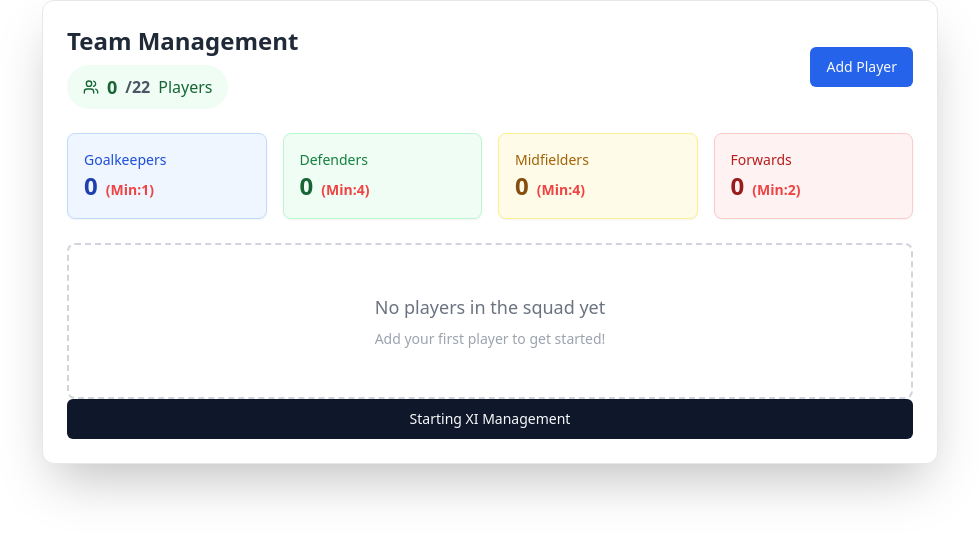
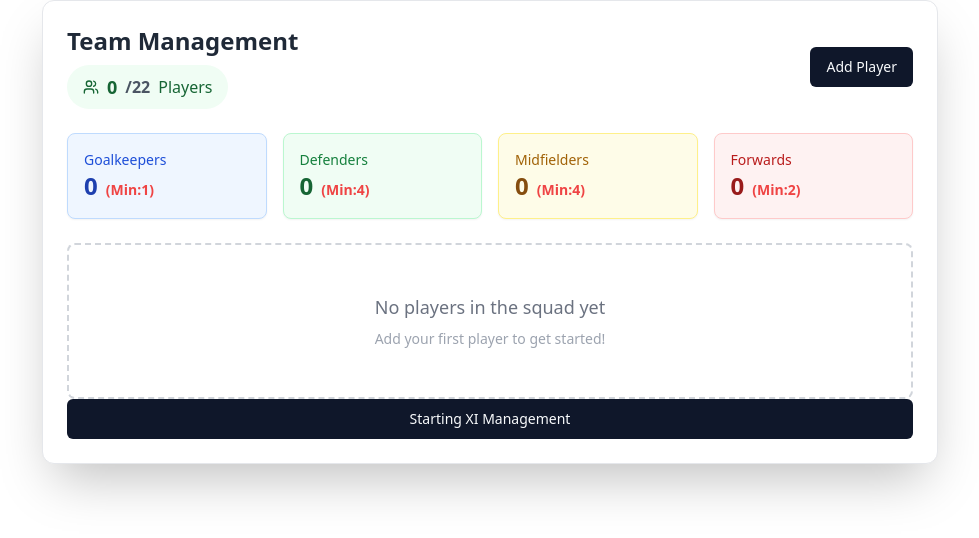
Before and after one commit to Saheel-Mahzz/Football-Team-Management, a React (Vite) app: page / in a window 1280 px wide. Shown: the top 538 px of the page, without its empty margins (150-1129 px from the left). Built offline with nearby package versions, Linux system fonts and the light colour scheme.

Commit message:
feat: added tooltip and updated readme and clear validiton

```diff
--- a/package.json
+++ b/package.json
@@ -19,6 +19,7 @@
     "@radix-ui/react-select": "^2.2.6",
     "@radix-ui/react-slot": "^1.2.4",
     "@radix-ui/react-toast": "^1.2.15",
+    "@radix-ui/react-tooltip": "^1.2.8",
     "class-variance-authority": "^0.7.1",
     "clsx": "^2.1.1",
     "lucide-react": "^0.556.0",
--- /dev/null
+++ b/src/components/ui/tooltip.tsx
@@ -0,0 +1,28 @@
+import * as React from "react"
+import * as TooltipPrimitive from "@radix-ui/react-tooltip"
+
+import { cn } from "@/lib/utils"
+
+const TooltipProvider = TooltipPrimitive.Provider
+
+const Tooltip = TooltipPrimitive.Root
+
+const TooltipTrigger = TooltipPrimitive.Trigger
+
+const TooltipContent = React.forwardRef<
+  React.ElementRef<typeof TooltipPrimitive.Content>,
+  React.ComponentPropsWithoutRef<typeof TooltipPrimitive.Content>
+>(({ className, sideOffset = 4, ...props }, ref) => (
+  <TooltipPrimitive.Content
+    ref={ref}
+    sideOffset={sideOffset}
+    className={cn(
+      "z-50 overflow-hidden rounded-md border bg-popover px-3 py-1.5 text-sm text-popover-foreground shadow-md animate-in fade-in-0 zoom-in-95 data-[state=closed]:animate-out data-[state=closed]:fade-out-0 data-[state=closed]:zoom-out-95 data-[side=bottom]:slide-in-from-top-2 data-[side=left]:slide-in-from-right-2 data-[side=right]:slide-in-from-left-2 data-[side=top]:slide-in-from-bottom-2 origin-[--radix-tooltip-content-transform-origin]",
+      className
+    )}
+    {...props}
+  />
+))
+TooltipContent.displayName = TooltipPrimitive.Content.displayName
+
+export { Tooltip, TooltipTrigger, TooltipContent, TooltipProvider }
--- a/src/pages/team/components/TeamHeader.tsx
+++ b/src/pages/team/components/TeamHeader.tsx
@@ -1,11 +1,12 @@
 import { Badge } from '@/components/ui/badge';
 import { Button } from '@/components/ui/button';
 import { Card } from '@/components/ui/card';
-import { Dialog, DialogContent, DialogTrigger } from '@/components/ui/dialog';
+import { Dialog, DialogContent } from '@/components/ui/dialog';
+import { Tooltip, TooltipContent, TooltipProvider, TooltipTrigger } from '@/components/ui/tooltip';
 import { useTeamStore } from '@/stores/useTeamStore';
 import { getErrorMessage } from '@/types/errorHandler';
 import { Player } from '@/types/players';
-import { Users } from 'lucide-react';
+import { CircleAlert, Users } from 'lucide-react';
 import { useState } from 'react';
 import { toast } from 'sonner';
 import { getPositionCount, getTeamStatusColor } from '../utils/teamStatus';
@@ -16,6 +17,7 @@ export default function TeamHeader() {
   const [isDialogOpen,setIsDialogOpen] = useState<boolean>(false)
   const {defender,goalKeeper,forward,mid,totalPlayers} = getPositionCount(players)
   const status = getTeamStatusColor(totalPlayers)
+  const isSquadFull = totalPlayers>=22
 
     const handleAddPlayer = (data:Player)=>{
    const result = addPlayer(data);
@@ -47,16 +49,35 @@ if (success) {
 
 </div>
   </div>
+    <TooltipProvider>
       <Dialog open={isDialogOpen} onOpenChange={setIsDialogOpen}>
-        <DialogTrigger>
-    <Button className="bg-blue-600 hover:bg-blue-700">
+        <Tooltip delayDuration={200}>
+          <TooltipTrigger asChild>
+            <div className="inline-block">
+              <Button
+                className={` ${isSquadFull ?'cursor-none' : 'cursor-pointer'}`}
+                disabled={isSquadFull}
+                onClick={() => !isSquadFull && setIsDialogOpen(true)}
+              >
                 Add Player
               </Button>
-    </DialogTrigger>
+            </div>
+          </TooltipTrigger>
+          {isSquadFull && (
+            <TooltipContent side="top" className="max-w-xs">
+              <p className="font-medium flex gap-2 text-red-600">
+                <span> <CircleAlert width={20} height={20} /></span>Squad Full!</p>
+              <p className="text-sm text-gray-600">
+                Maximum 22 players allowed. Remove some players before adding new ones.
+              </p>
+            </TooltipContent>
+          )}
+        </Tooltip>
         <DialogContent>
           <TeamForm onSubmit={handleAddPlayer} />
         </DialogContent>
       </Dialog>
+    </TooltipProvider>
 </div>
 <div className="grid grid-cols-2 md:grid-cols-4 gap-4 mb-6">
   <Card className="bg-blue-50 border-blue-200 p-4">
--- a/src/stores/useTeamStore.ts
+++ b/src/stores/useTeamStore.ts
@@ -2,6 +2,7 @@
 import { validateJerseyNumber, validateSquadLimit } from '@/pages/team/utils/teamRules';
 import { Player } from '@/types/players';
 import { create } from 'zustand';
+import { persist } from 'zustand/middleware';
 
 export interface ActionResult {
   success:boolean,
@@ -20,9 +21,11 @@ interface TeamStore {
   setPlayers: (players: Player[]) => void;
 }
 
-export const useTeamStore = create<TeamStore>((set,get) => ({
+export const useTeamStore = create<TeamStore>()(
+  persist(
+    (set, get) => ({
       players: [],
-  startingXI:{
+      startingXI: {
         gk1: null,
         def1: null,
         def2: null,
@@ -37,9 +40,8 @@ gk1: null,
       },
       setStartingXI: (slot: string, playerId: number | null) =>
         set((state) => ({
-    startingXI: { ...state.startingXI, [slot]: playerId }
+          startingXI: { ...state.startingXI, [slot]: playerId },
         })),
-
 
       addPlayer: (player: Player) => {
         const { players } = get();
@@ -55,26 +57,26 @@ gk1: null,
         const newPlayer = { ...player, id: Date.now() };
 
         set((state) => ({
-      players: [...state.players, newPlayer]
+          players: [...state.players, newPlayer],
         }));
 
-    return {success:true};
+        return { success: true };
       },
 
       updatePlayer: (id: number, updatedPlayer: Player) => {
         const { players } = get();
 
-  if (validateJerseyNumber(players,updatedPlayer?.jerseyNumber,id)) {
+        if (validateJerseyNumber(players, updatedPlayer?.jerseyNumber, id)) {
           return { success: false, error: 'JERSEY_TAKEN' };
         }
 
         set((state) => ({
-    players: state.players.map(p =>
+          players: state.players.map((p) =>
             p.id === id ? { ...updatedPlayer, id } : p
-    )
+          ),
         }));
 
-  return {success:true};
+        return { success: true };
       },
 
       deletePlayer: (id: number) => {
@@ -84,7 +86,7 @@ deletePlayer: (id: number) => {
 
         if (isInStartingXI) {
           const updatedStartingXI = { ...startingXI };
-    Object.keys(updatedStartingXI).forEach(key => {
+          Object.keys(updatedStartingXI).forEach((key) => {
             if (updatedStartingXI[key] === id) {
               updatedStartingXI[key] = null;
             }
@@ -93,13 +95,18 @@ deletePlayer: (id: number) => {
           set({ startingXI: updatedStartingXI });
         }
 
-  const updatedPlayers = players.filter(p => p.id !== id);
+        const updatedPlayers = players.filter((p) => p.id !== id);
         set({ players: updatedPlayers });
 
         return {
           success: true,
-    isInStartingXI
+          isInStartingXI,
         };
       },
       setPlayers: (players) => set({ players }),
-}));
+    }),
+    {
+      name: 'team-storage', // localStorage key
+    }
+  )
+);
```
Also changed, not shown: 2 other files (tests, documents, lock files or other folders). Lines whose indentation alone changed are shown as unchanged.
